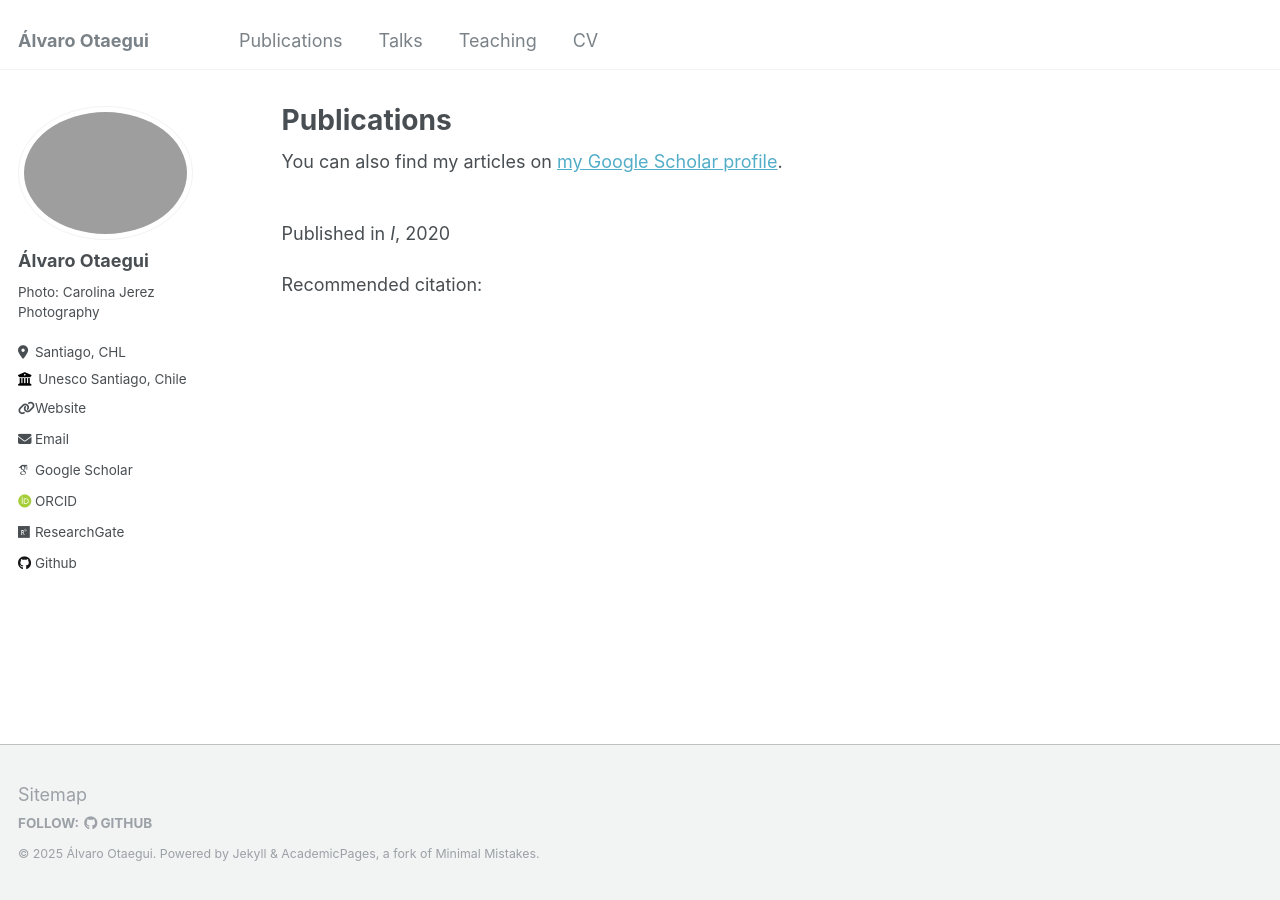
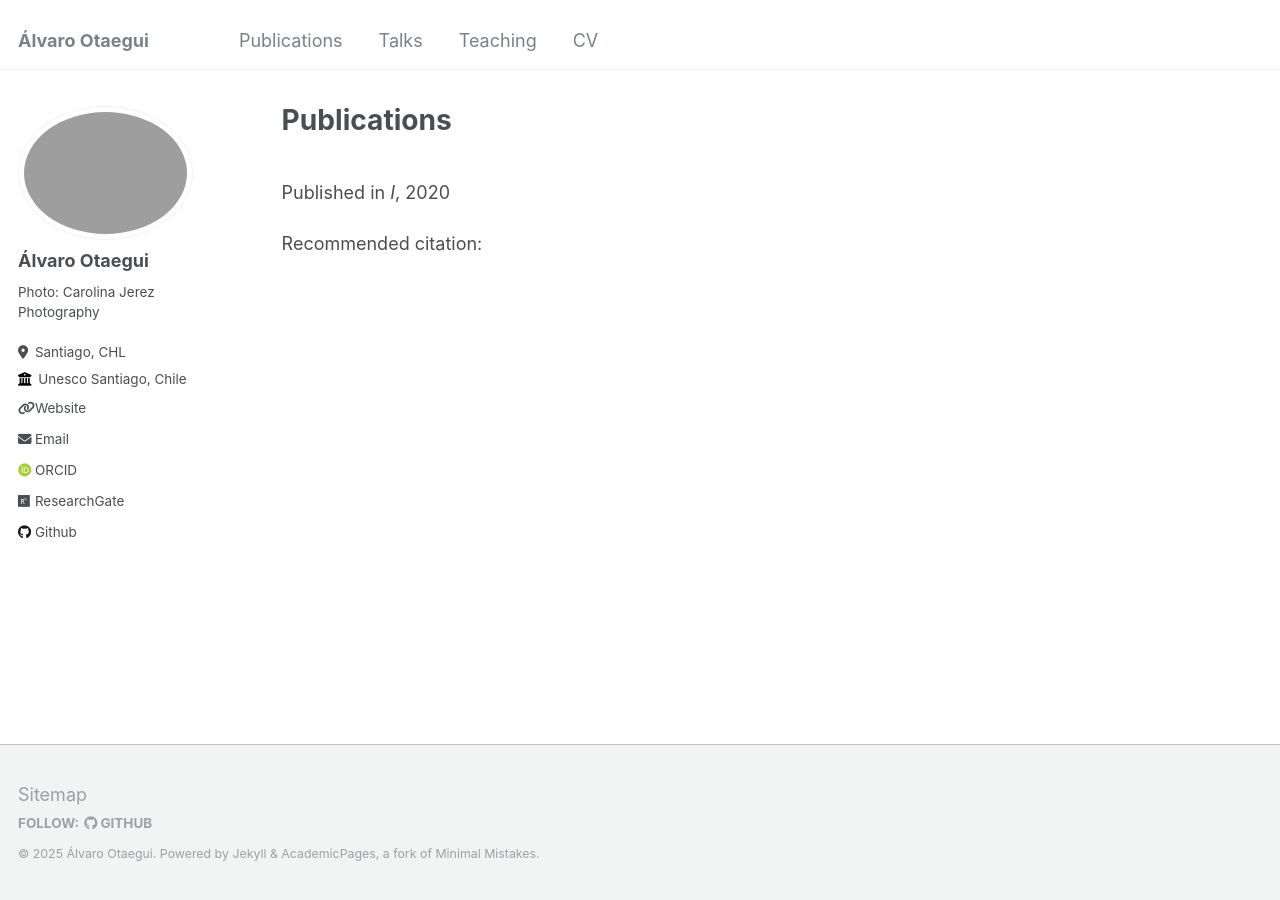
Before and after one commit to aotaeguim/aotaeguim.github.io, a Jekyll site: the page built from _pages/publications.md, in a window 1280 px wide. Built offline with Jekyll 4.4.1, drawn with Linux system fonts in a browser that asks for light colours; some web fonts are replaced; some of the changed lines change nothing that is shown.

Commit message:
Update _config.yml

```diff
--- a/_config.yml
+++ b/_config.yml
@@ -32,11 +32,11 @@
 
   # Academic websites
   arxiv            : # URL - Update with the correct link to your profile
-  googlescholar    : "https://scholar.google.com/"
+  #googlescholar    : "https://scholar.google.com/"
   impactstory      : # URL
-  orcid            : "https://orcid.org/"
+  orcid            : "https://orcid.org/0000-0003-2211-4888"
   pubmed           : # URL
-  researchgate     : "https://www.researchgate.net/profile/" # URL
+  researchgate     : "https://www.researchgate.net/profile/Alvaro-Otaegui" # URL
 
   # Repositories and software development
   bitbucket        : # Username - Update with your username on the site
```
